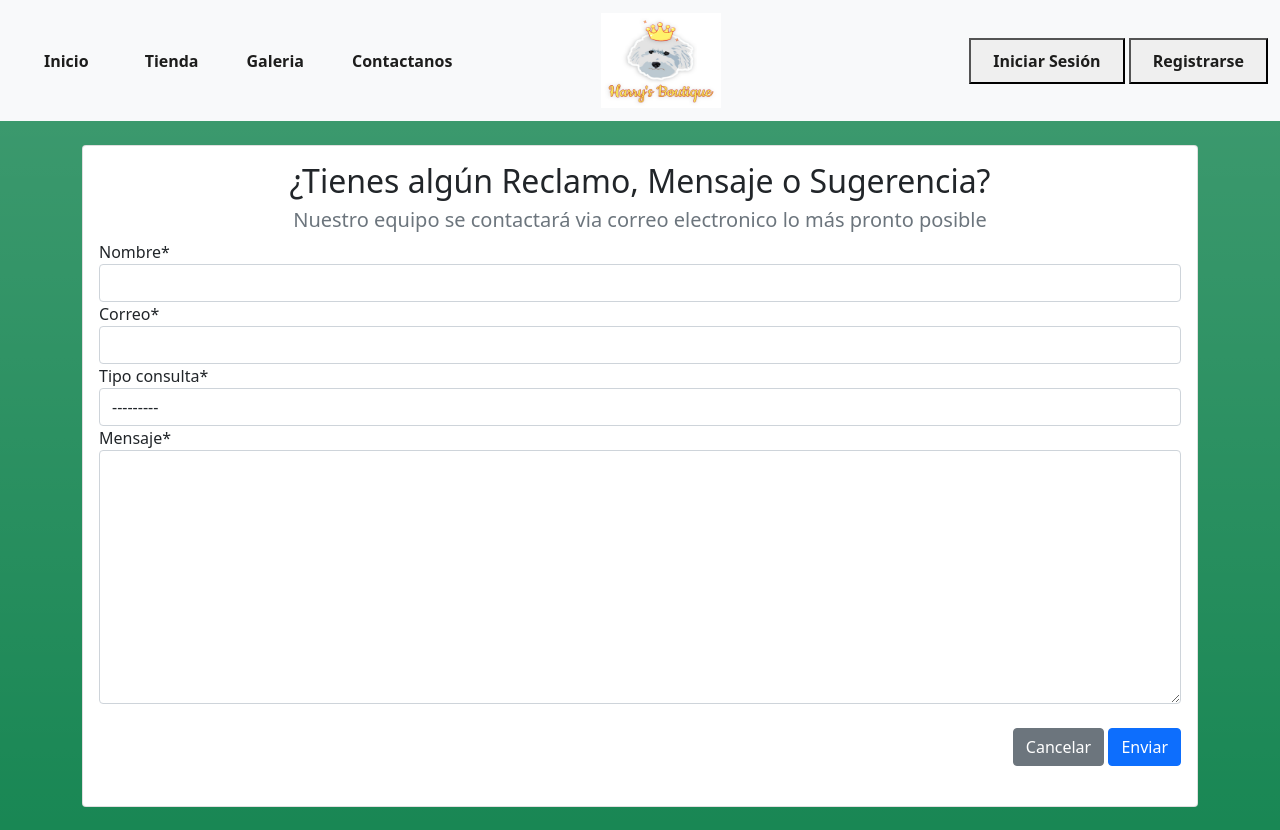
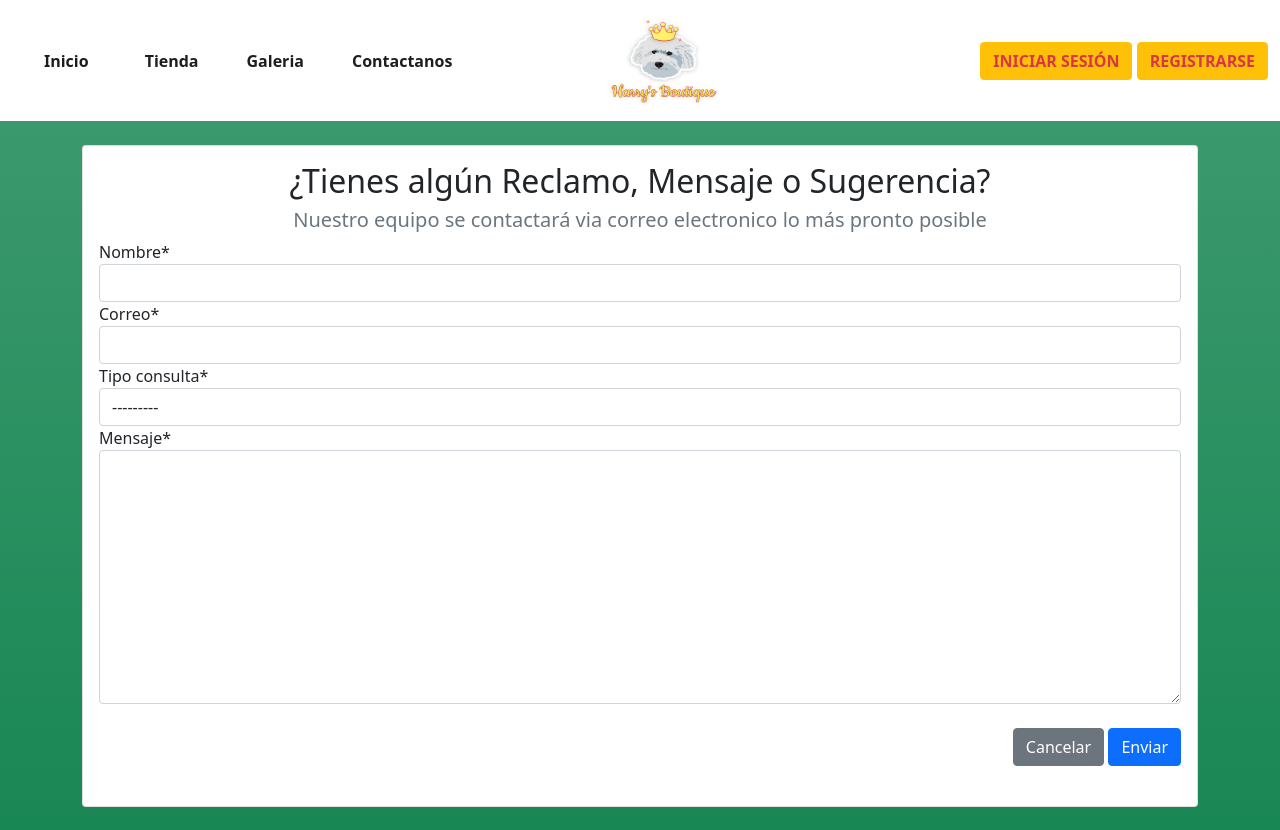
Before and after one commit to felipevega-dev/HarrysDjango, a Django app: page /contacto/ in a window 1280 px wide. Shown: the top 830 px of the page. Run offline with Django 4.2, Linux system fonts and the light colour scheme; some libraries are stand-ins or nearby versions.

Commit message:
cositas 5

```diff
--- a/core/forms.py
+++ b/core/forms.py
@@ -22,7 +22,7 @@ class ProductosForm(ModelForm):
 class CustomUserForm(UserCreationForm):
     class Meta:
         model = User
-        fields = ['first_name','last_name','email','username','password1','password2']
+        fields = ['email','username','password1','password2']
 
 
 class ContactoForm(forms.ModelForm):
--- a/core/templates/harrys/base.html
+++ b/core/templates/harrys/base.html
@@ -19,7 +19,7 @@
 </head>
 <body class="bg-light">
     <!--Navbar-->
-    <nav class="navbar navbar-expand-md navbar-expand">
+    <nav class="navbar navbar-expand-md bg-white navbar-expand">
       <div class="container-fluid">
         <!--Branding-->
         <!--Items-->
@@ -53,16 +53,16 @@
                       <a href="{% url 'logout'%}" class="text-decoration-none navtitle col-12 col-sm-12 col-md-12 col-lg-12 col-xl-12 text-center d-none d-lg-block col-xl-5 ">Salir</a>
                 </div>
                 <button class="m-1 btn fw-bold navlogin text-uppercase" type="button">
-                  {{ user.username}}
+                  @{{ user.username}}
                 </button>
 
                 {% else %}
-                <button class="ms-auto fw-bold " type="button">
-                    <a href="{%url 'login' %}" class="nav-link navtitle col-12 col-sm-12 col-md-12 col-lg-12 col-xl-12 col-xl-5 ">Iniciar Sesión</a>
+                <button class="ms-auto btn btn-warning fw-bold text-uppercase " type="button">
+                    <a href="{%url 'login' %}" class=" text-danger text-decoration-none col-12 col-sm-12 col-md-12 col-lg-12 col-xl-12 col-xl-5 ">Iniciar Sesión</a>
                 </button>
                 &nbsp;
-                <button class="fw-bold " type="button">
-                  <a href="{%url 'registro_usuario' %}" class="nav-link navtitle col-12 col-sm-12 col-md-12 col-lg-12 col-xl-12 col-xl-5 ">Registrarse</a>
+                <button class="btn fw-bold btn btn-warning text-uppercase" type="button">
+                  <a href="{%url 'registro_usuario' %}" class=" text-danger text-decoration-none col-12 col-sm-12 col-md-12 col-lg-12 col-xl-12 col-xl-5 ">Registrarse</a>
                 </button>
                 {% endif %}
         </div>
--- a/core/templates/registration/login.html
+++ b/core/templates/registration/login.html
@@ -49,7 +49,9 @@
                                 <input type="submit" value="LOGIN" class="btn btn-success">
                             </div>
                             <br>
-                            <span><a href="{% url 'home' %}">Volver a la pagina principal</a></span>
+                            <div class="text-center"><a href="{% url 'home' %}">Volver a la pagina principal</a> |
+                            <a href="{% url 'registro_usuario' %}">Registrarse</a>
+                            </div>
                         </form>
                     </div>
                 </div>
--- a/core/templates/registration/registro.html
+++ b/core/templates/registration/registro.html
@@ -47,7 +47,10 @@
                         <input type="submit" value="Registrarse" class="btn btn-success">
                     </div>
                     <br>
-                    <span><a href="{% url 'home' %}">Volver a la pagina principal</a></span>
+                    <div class="text-center">
+                        <a href="{% url 'home' %}">Volver a la pagina principal</a> |
+                        <a href="{% url 'login' %}">Iniciar Sesión</a>
+                    </div>
                 </form>
                 </div>
             </div>
--- a/core/views.py
+++ b/core/views.py
@@ -109,10 +109,9 @@ def registro_usuario(request):
             # debemos importar
             # from django.contrib.auth import login, authenticate
             # obtener la data del formulario
-            username = formulario.cleaned_data['username']
-            password = formulario.cleaned_data['password1']
-            user = authenticate(username=username, password= password)
+            user = authenticate(username=formulario.cleaned_data["username"], password= formulario.cleaned_data["password1"])
             login(request, user)
+            messages.success(request, "Te has registrado correctamente")
             return redirect(to='home')
 
     return render(request,"registration/registro.html",data)
```
Also changed, not shown: db.sqlite3.
